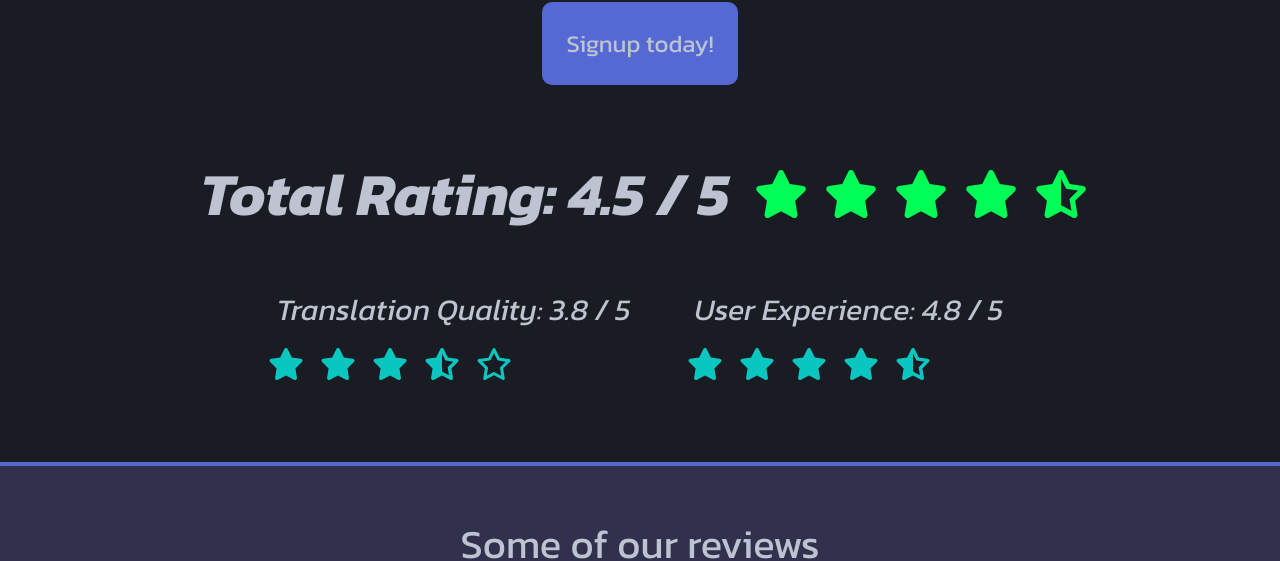
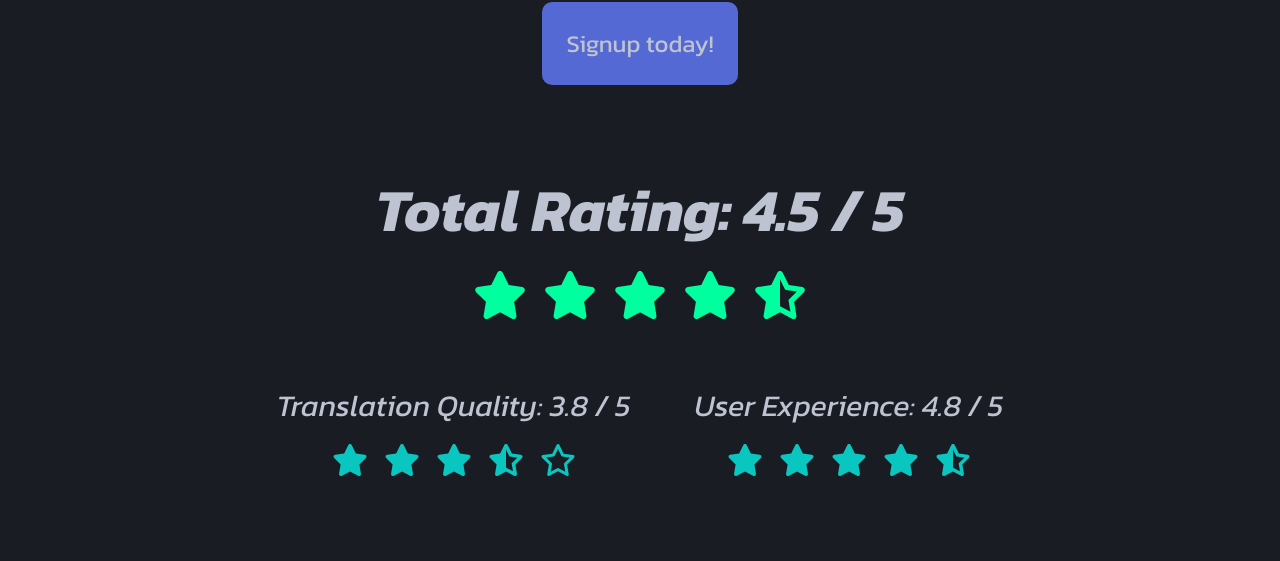
Before and after one commit to saketh242/CS490-Newark-Hater-Allegiance, a React (Create React App) app in the folder web/: page / in a window 1280 px wide. Shown: the part 1394-1955 px from the top of the page. Built offline with nearby package versions, Linux system fonts and the light colour scheme; no server answers.

Commit message:
Small homepage feedback style fix

```diff
--- a/web/src/index.css
+++ b/web/src/index.css
@@ -419,13 +419,27 @@
 
 #overallAverageRating, #lesserRatings{
   display:flex;
-  flex-direction: row;
-  justify-content: center;
-  align-items: center;
+  justify-content: center;
+  align-items: center;
+  padding:1rem;
+}
+
+#lesserRatings{
+  flex-direction:row;
+}
+
+#overallAverageRating, #translationAverageRating, #uxAverageRating{
+  flex-direction:column;
 }
 
 #translationAverageRating, #uxAverageRating, #totalRatingText, .specificRatingCategory {
   padding: 1rem;
+}
+
+#translationAverageRating, #uxAverageRating{
+  display:flex;
+  justify-content: center;
+  align-items: center;
 }
 
 #totalRatingText {
@@ -461,6 +475,9 @@
 
 @media(width<=535px){
   #totalRatingText{font-size:40px;}
+  #overallStars{
+    font-size:smaller;
+  }
 }
 
 .homeCarousel {
```
